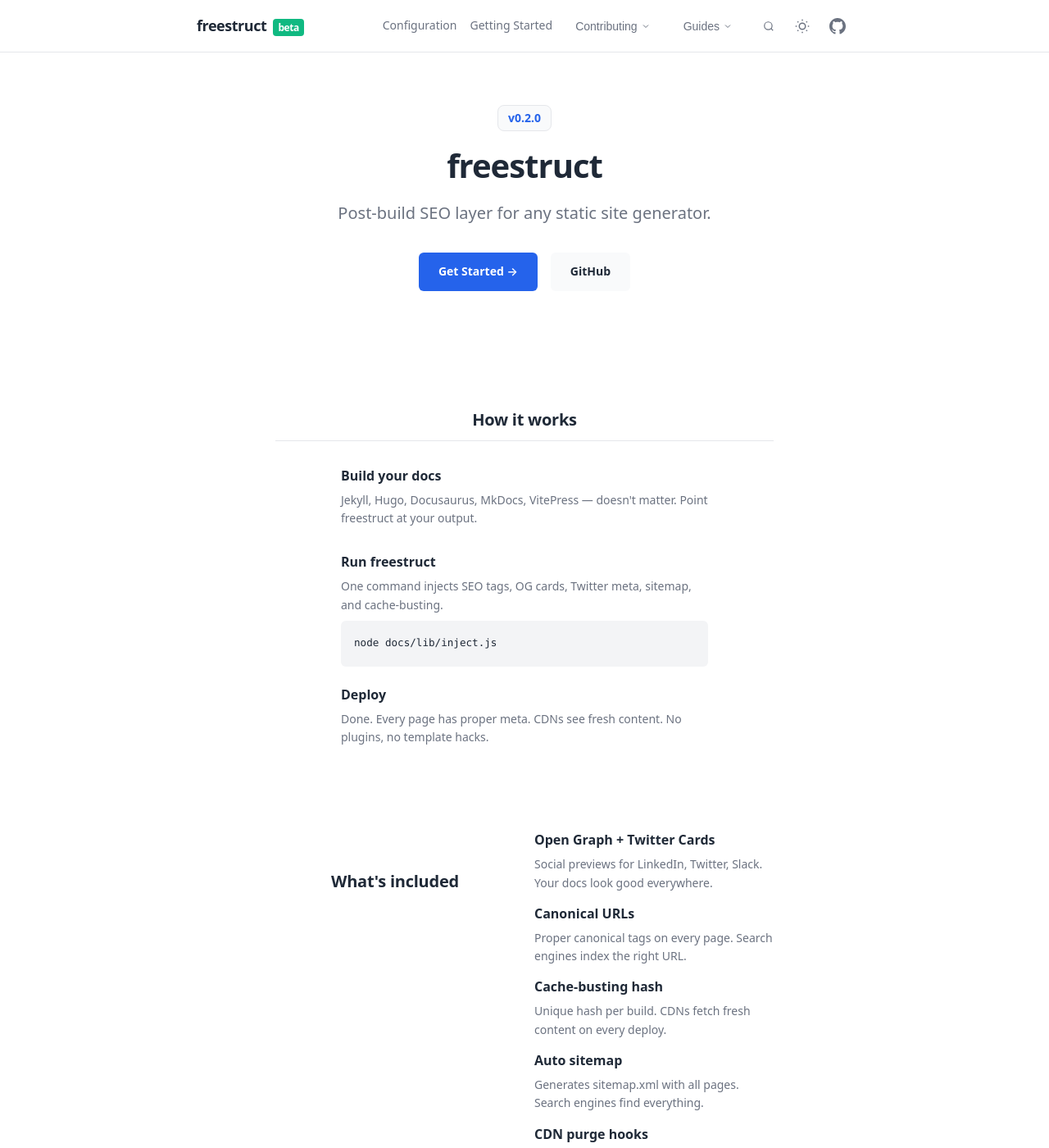
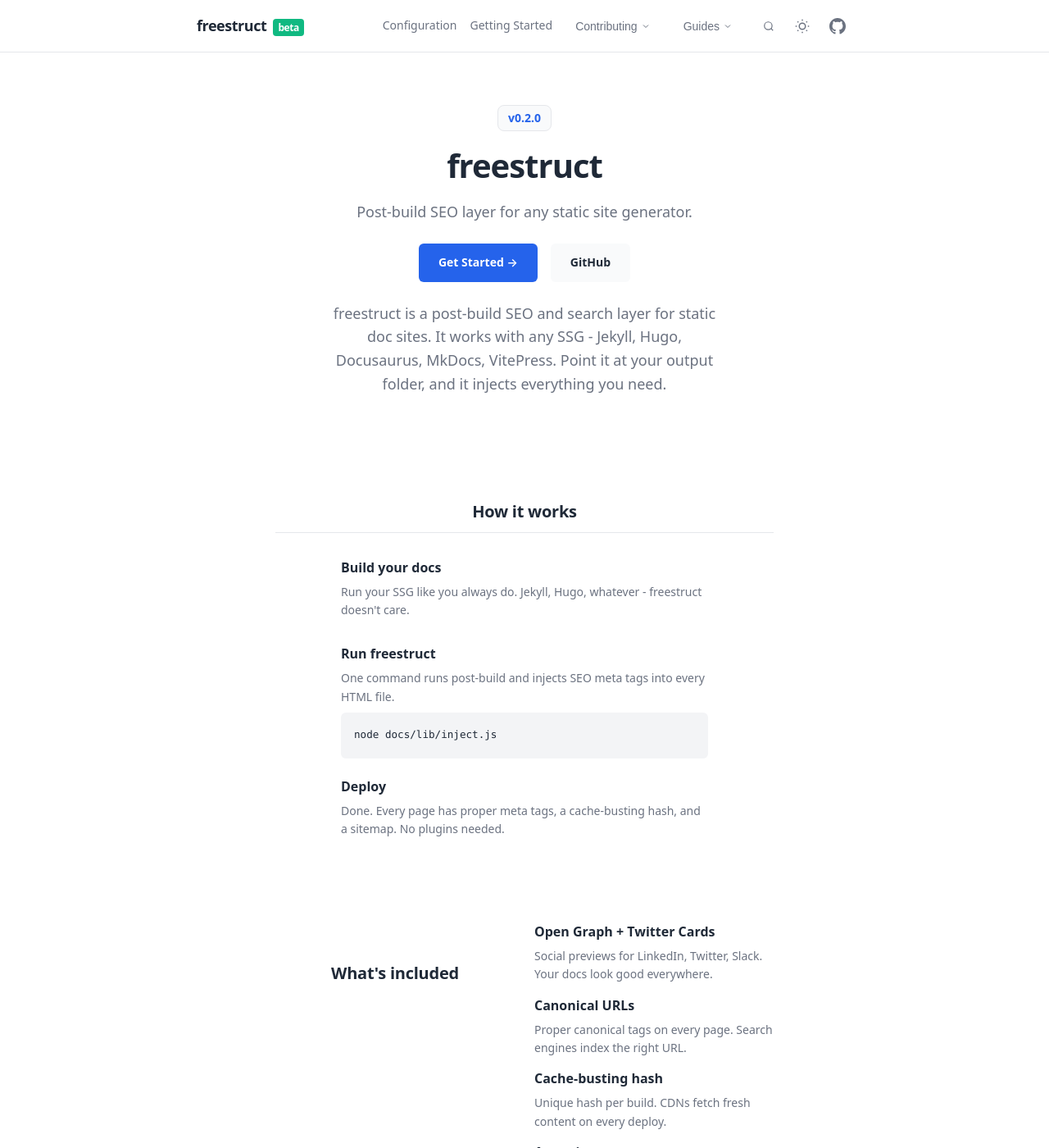
Before and after one commit to dhaupin/freestruct, a Jekyll site: the page built from docs/index.md, in a window 1280 px wide and 1400 px high. Shown: the whole window at 82% size. Built offline with Jekyll 4.4.1, drawn with Linux system fonts in a browser that asks for light colours; some of the changed text lies outside the part shown.

Commit message:
Narrative intro and style guide fixes
- Added intro paragraph explaining what freestruct is
- Friendly, helpful tone - like a dev explaining their tool
- Fixed: em dashes → hyphens (style guide)
- Fixed: ✓✗ → Yes/No (style guide: readable content)
- Fixed: → → - for links (style guide: short dashes)
- freestruct stays Title Case per brand guidelines
- Removed description from hero (now in intro section)

```diff
--- a/docs/_layouts/home.html
+++ b/docs/_layouts/home.html
@@ -21,7 +21,7 @@ layout: default
 <style>
 .home-hero {
   text-align: center;
-  padding: var(--space-8) 0 var(--space-12);
+  padding: var(--space-8) 0 var(--space-6);
 }
 .hero-badge {
   display: inline-block;
@@ -40,15 +40,29 @@ layout: default
   margin-bottom: var(--space-4);
 }
 .home-hero p {
-  font-size: var(--font-size-xl);
+  font-size: var(--font-size-lg);
   color: var(--color-text-muted);
   max-width: 32rem;
-  margin: 0 auto var(--space-8);
+  margin: 0 auto;
 }
 .hero-actions {
   display: flex;
   gap: var(--space-4);
   justify-content: center;
+  margin-top: var(--space-6);
+}
+
+/* Landing page intro */
+.intro {
+  max-width: 32rem;
+  margin: 0 auto var(--space-8);
+  padding: 0 var(--space-4);
+  text-align: center;
+}
+.intro p {
+  font-size: var(--font-size-lg);
+  color: var(--color-text-muted);
+  margin: 0;
 }
 
 /* Landing page sections */
--- a/docs/index.md
+++ b/docs/index.md
@@ -3,6 +3,10 @@ layout: home
 title: freestruct
 description: Post-build SEO layer for any static site generator.
 ---
+
+<section class="intro">
+  <p>freestruct is a post-build SEO and search layer for static doc sites. It works with any SSG - Jekyll, Hugo, Docusaurus, MkDocs, VitePress. Point it at your output folder, and it injects everything you need.</p>
+</section>
 
 <section class="how-it-works">
   <h2>How it works</h2>
@@ -11,14 +15,14 @@ description: Post-build SEO layer for any static site generator.
     <div class="step">
       <div class="step-content">
         <h3>Build your docs</h3>
-        <p>Jekyll, Hugo, Docusaurus, MkDocs, VitePress — doesn't matter. Point freestruct at your output.</p>
+        <p>Run your SSG like you always do. Jekyll, Hugo, whatever - freestruct doesn't care.</p>
       </div>
     </div>
 
     <div class="step">
       <div class="step-content">
         <h3>Run freestruct</h3>
-        <p>One command injects SEO tags, OG cards, Twitter meta, sitemap, and cache-busting.</p>
+        <p>One command runs post-build and injects SEO meta tags into every HTML file.</p>
         <pre><code>node docs/lib/inject.js</code></pre>
       </div>
     </div>
@@ -26,7 +30,7 @@ description: Post-build SEO layer for any static site generator.
     <div class="step">
       <div class="step-content">
         <h3>Deploy</h3>
-        <p>Done. Every page has proper meta. CDNs see fresh content. No plugins, no template hacks.</p>
+        <p>Done. Every page has proper meta tags, a cache-busting hash, and a sitemap. No plugins needed.</p>
       </div>
     </div>
   </div>
@@ -58,7 +62,7 @@ description: Post-build SEO layer for any static site generator.
 
     <div class="feature">
       <h3>CDN purge hooks</h3>
-      <p>CloudFlare, Fastly, CloudFront — run purge commands automatically.</p>
+      <p>CloudFlare, Fastly, CloudFront - run purge commands automatically.</p>
     </div>
 
     <div class="feature">
@@ -67,7 +71,7 @@ description: Post-build SEO layer for any static site generator.
     </div>
   </div>
 
-  <p><a href="/configuration">→ Full config reference</a></p>
+  <p><a href="/configuration">- Full config reference</a></p>
 </section>
 
 <section class="guides-grid">
@@ -110,23 +114,23 @@ description: Post-build SEO layer for any static site generator.
     <tbody>
       <tr>
         <td>Works with any SSG</td>
-        <td class="check">✓</td>
-        <td class="check">✓</td>
+        <td class="check">Yes</td>
+        <td class="check">Yes</td>
       </tr>
       <tr>
         <td>One-time config</td>
-        <td class="check">✓</td>
-        <td class="x">✗</td>
+        <td class="check">Yes</td>
+        <td class="x">No</td>
       </tr>
       <tr>
         <td>Cache busting</td>
-        <td class="check">✓</td>
-        <td class="x">✗</td>
+        <td class="check">Yes</td>
+        <td class="x">No</td>
       </tr>
       <tr>
         <td>No template changes</td>
-        <td class="check">✓</td>
-        <td class="x">✗</td>
+        <td class="check">Yes</td>
+        <td class="x">No</td>
       </tr>
     </tbody>
   </table>
```
